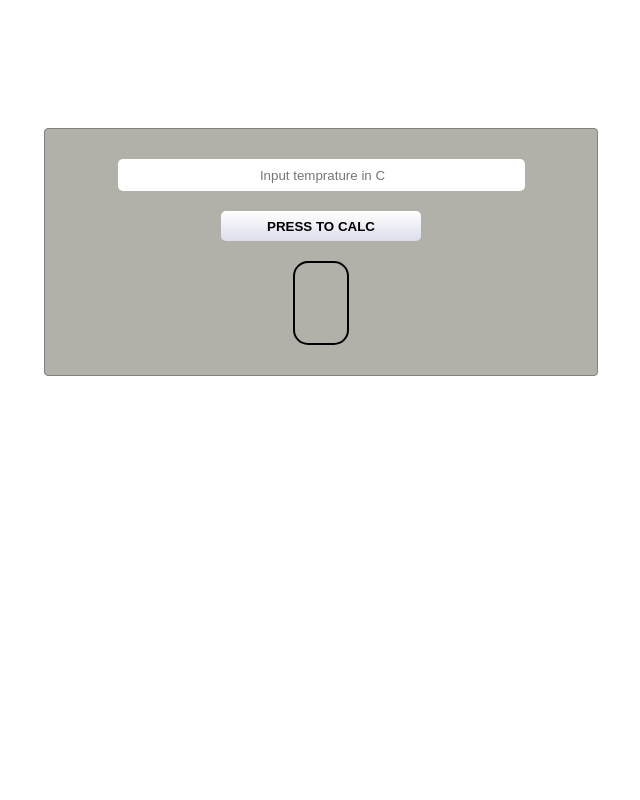
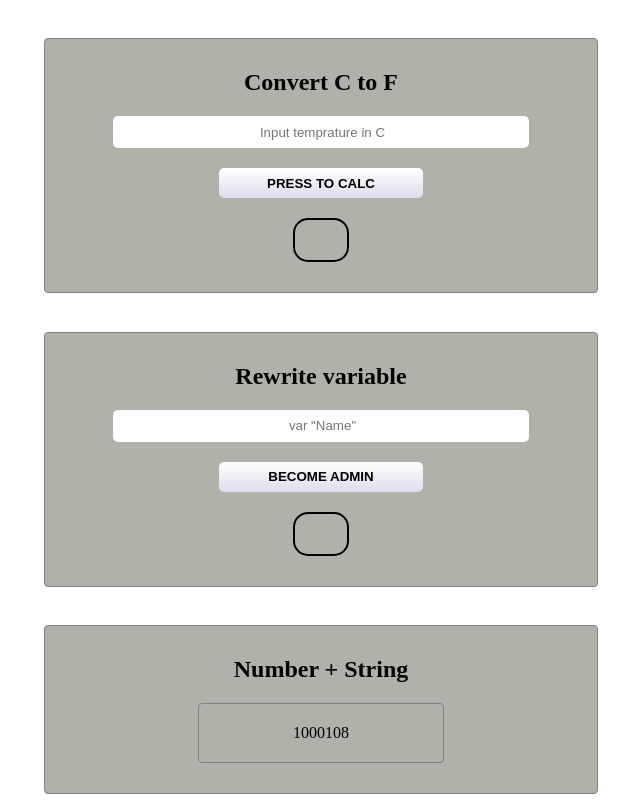
Before and after one commit to illmouse/learning-js, a website: page src/pug/index.pug in a window 1280 px wide. Shown: the whole page, without its empty margins (319-959 px from the left). Drawn offline with nearby package versions, Linux system fonts and the light colour scheme; files that its build step writes are made by us from their sources.

Commit message:
Finished.

```diff
--- a/src/js/script.js
+++ b/src/js/script.js
@@ -1,7 +1,21 @@
+
+
 function convert () {
+	let resultClass = document.getElementsByClassName("result")[0];
 	let tSessi = parseInt(document.getElementById("inputSessi").value);
 	let tFar = (9 / 5) * (tSessi + 32);
-	document.getElementsByClassName("result")[0].style.minWidth = "30%";
-	document.getElementsByClassName("result")[0].style.backgroundColor = "#94bb82";
-	document.getElementsByClassName("result")[0].innerHTML = "F "+ tFar;
+	if ( !(resultClass.classList.contains("result--exposed")) ) {
+		resultClass.classList.add("result--exposed");
+	}
+	document.getElementsByClassName("result__temp")[0].innerHTML = "F "+ tFar;
 }
+
+function putVar () {
+	let resultClass = document.getElementsByClassName("result")[1];
+	let name = document.getElementById("inputName").value;
+	let admin = name;
+	if ( !(resultClass.classList.contains("result--exposed")) ) {
+		resultClass.classList.add("result--exposed");
+	}
+	document.getElementsByClassName("result__admin")[0].innerHTML = admin;
+}
--- a/src/pug/index.pug
+++ b/src/pug/index.pug
@@ -6,8 +6,23 @@ head
 	link(rel="stylesheet", href="css/style.css")
 body
 	.box
-		input(type="text", id="inputSessi", class="inputSessi", placeholder="Input temprature in C")
+		h2.box-h
+			| Convert C to F
+		input(type="text", id="inputSessi", class="input input__Sessi", placeholder="Input temprature in C")
 		button(onclick="convert()", class="button")
 			| Press to calc
-		.result
+		.result.result__temp
+	.box
+		h2.box-h
+			| Rewrite variable
+		input(type="text", id="inputName", class="input input__Name", placeholder='var "Name"')
+		button(onclick="putVar()", class="button")
+			| Become admin
+		.result.result__admin
+	.box
+		h2.box-h
+			| Number + String
+		.box.box--summ
+			script.
+				document.getElementsByClassName("box--summ")[0].innerHTML = 1000 + "108"
 	script(src="js/script.js")
--- a/src/sass/style.sass
+++ b/src/sass/style.sass
@@ -1,8 +1,21 @@
 body
 	margin: 0
 	width: 100%
+
+.input
+	width: 80%
+	height: 30px
+	border-radius: 5px
+	outline: none
+	border: none
+	padding-left: 5px
+	text-align: center
+	transition: background-color .5s ease
+	&:focus
+		background-color: #eceaba
+
 .box
-	margin: 10% auto
+	margin: 3% auto 0
 	width: 40%
 	border: 1px solid gray
 	border-radius: 4px
@@ -16,29 +29,20 @@ body
 		margin: 10px
 .result
 	min-width: 10%
-	height: 50px
+	min-height: 30px
 	border: 2px solid black
 	margin-top: 10px
 	text-align: center
-	padding-top: 30px
+	padding-top: 10px
 	border-radius: 15px
 	transition: all .5s ease-in
-
-.inputSessi
-	width: 400px
-	height: 30px
-	border-radius: 5px
-	outline: none
-	border: none
-	padding-left: 5px
-	text-align: center
-	transition: background-color .5s ease
-	&:focus
-		background-color: #eceaba
+.result--exposed
+	background-color: #94bb82
+	min-width: 30%
 
 .button
-	width: 200px
-	height: 30px
+	width: 40%
+	min-height: 30px
 	border-radius: 5px
 	border: none
 	background: linear-gradient(to bottom, #fff, #ddddec)
```
Also changed, not shown: dist/css/style.css, dist/index.html, dist/js/script.js.
